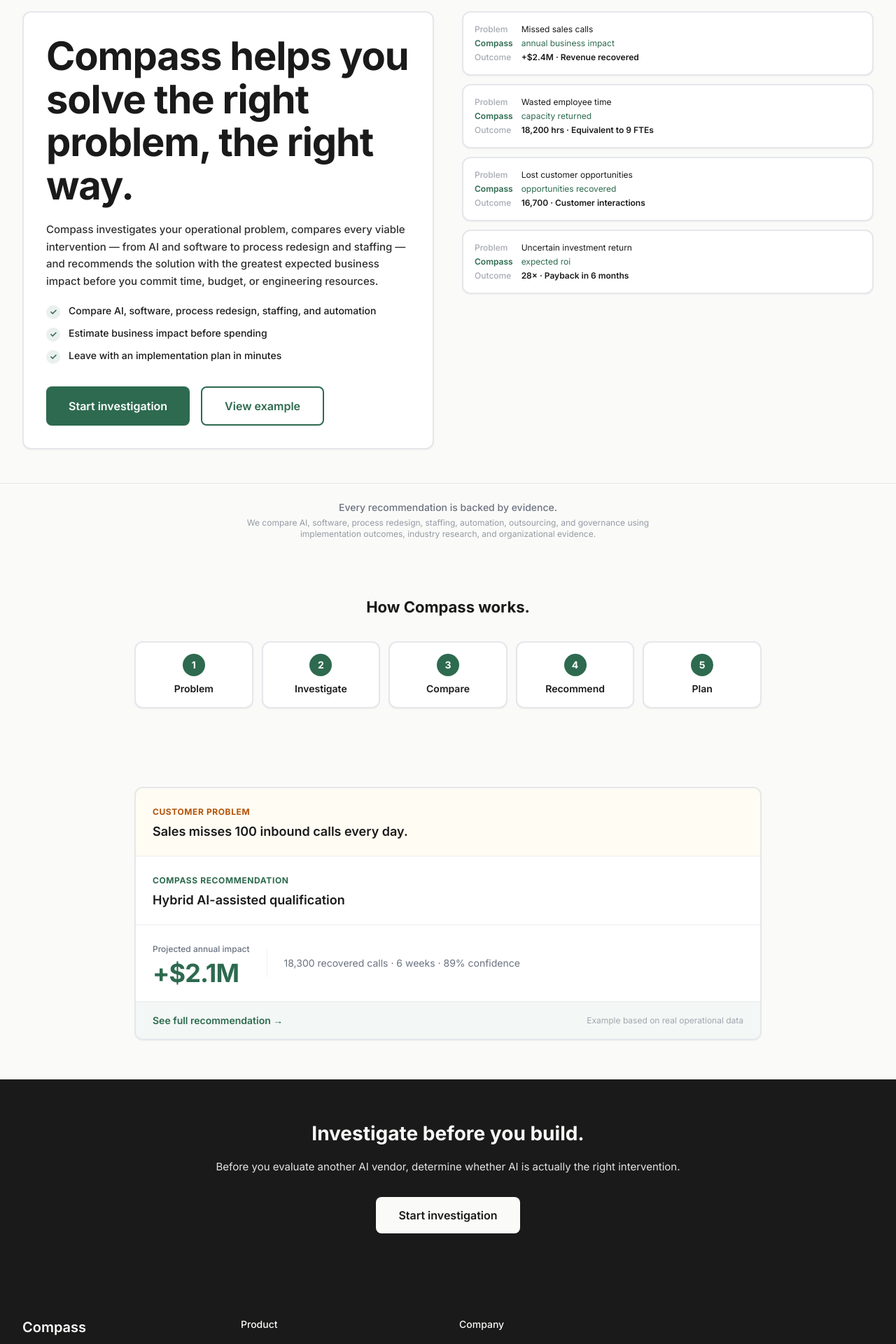
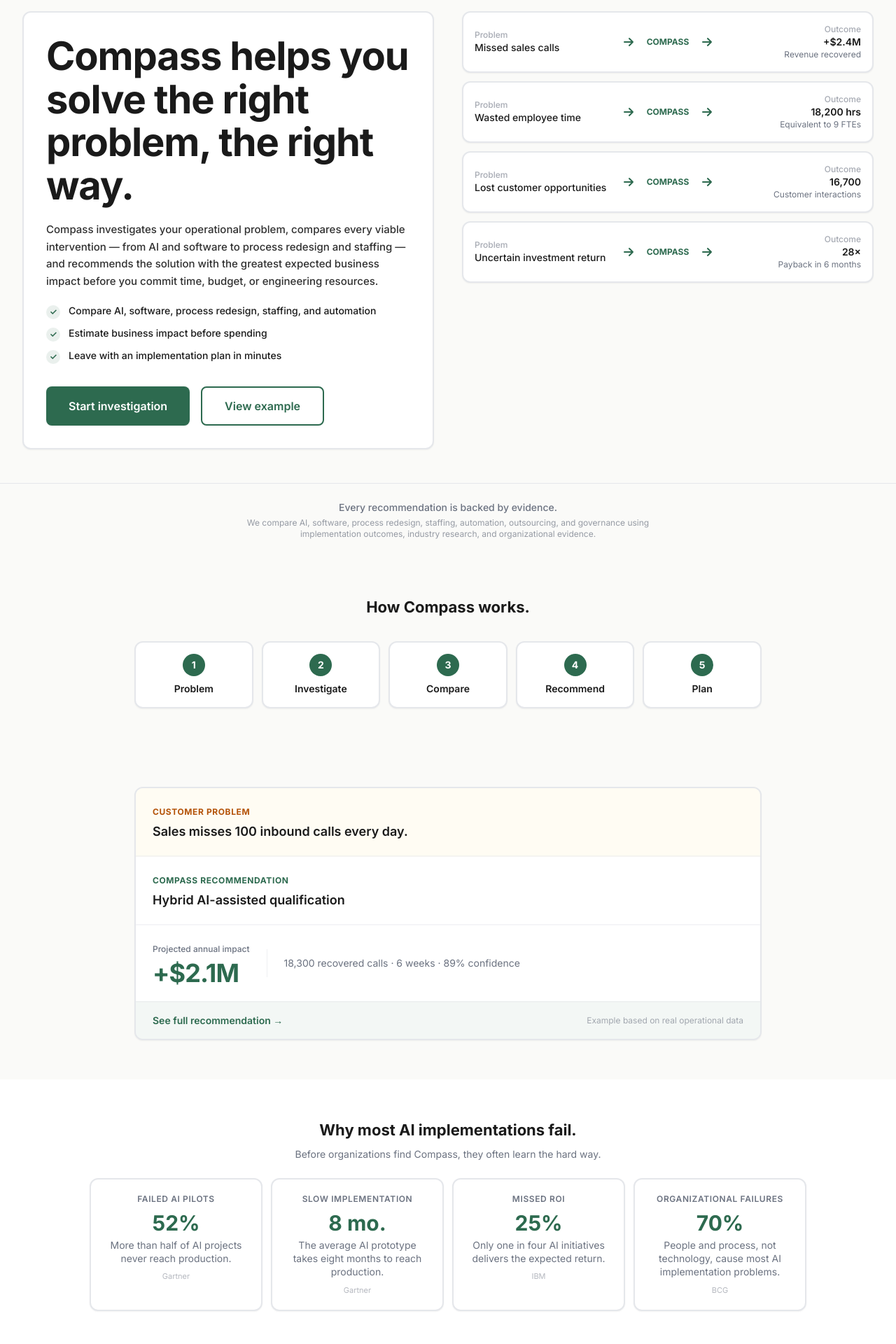
Before and after one commit to smithar106/Compass-Web, a Next.js app: page / in a window 1280 px wide. Shown: the part 80-2000 px from the top of the page at 70% size. Built offline with nearby package versions, Linux system fonts and the light colour scheme.

Commit message:
feat: arrow flow cards, statistics section back with 4 clear cards

```diff
--- a/src/app/page.tsx
+++ b/src/app/page.tsx
@@ -1,5 +1,6 @@
 import Link from "next/link";
 import { site } from "@/content/site";
+import { researchStatistics } from "@/data/research";
 
 export default function HomePage() {
   return (
@@ -40,13 +41,25 @@
             <div className="space-y-3">
               {site.hero.outcomes.map((o) => (
                 <div key={o.label} className="border-2 border-border rounded-xl bg-white p-4 shadow-sm">
-                  <div className="grid grid-cols-[auto_1fr] gap-x-3 gap-y-1 text-xs">
-                    <span className="text-stone/60 font-medium">Problem</span>
-                    <span className="text-ink">{o.problem}</span>
-                    <span className="text-forest font-semibold">Compass</span>
-                    <span className="text-forest">{o.label.toLowerCase()}</span>
-                    <span className="text-stone/60 font-medium">Outcome</span>
-                    <span className="text-ink font-semibold">{o.value} &middot; {o.detail}</span>
+                  <div className="flex items-center gap-3">
+                    <div className="flex-1 min-w-0">
+                      <p className="text-xs text-stone/60 font-medium">Problem</p>
+                      <p className="text-sm text-ink font-medium truncate">{o.problem}</p>
+                    </div>
+                    <svg className="w-6 h-6 text-forest flex-shrink-0" fill="none" viewBox="0 0 24 24" stroke="currentColor">
+                      <path strokeLinecap="round" strokeLinejoin="round" strokeWidth={2} d="M13 7l5 5m0 0l-5 5m5-5H6" />
+                    </svg>
+                    <div className="flex-shrink-0 w-16 text-center">
+                      <p className="text-xs font-bold text-forest uppercase">Compass</p>
+                    </div>
+                    <svg className="w-6 h-6 text-forest flex-shrink-0" fill="none" viewBox="0 0 24 24" stroke="currentColor">
+                      <path strokeLinecap="round" strokeLinejoin="round" strokeWidth={2} d="M13 7l5 5m0 0l-5 5m5-5H6" />
+                    </svg>
+                    <div className="flex-1 min-w-0 text-right">
+                      <p className="text-xs text-stone/60 font-medium">Outcome</p>
+                      <p className="text-sm text-ink font-semibold">{o.value}</p>
+                      <p className="text-xs text-stone">{o.detail}</p>
+                    </div>
                   </div>
                 </div>
               ))}
@@ -108,6 +121,24 @@
         </div>
       </section>
 
+      {/* Statistics */}
+      <section className="py-[3.5rem] px-4 sm:px-6 lg:px-8 bg-white">
+        <div className="mx-auto max-w-5xl">
+          <h2 className="text-[22px] font-bold text-ink text-center">Why most AI implementations fail.</h2>
+          <p className="mt-2 text-sm text-stone text-center">Before organizations find Compass, they often learn the hard way.</p>
+          <div className="mt-6 grid grid-cols-2 md:grid-cols-4 gap-3">
+            {researchStatistics.map((stat) => (
+              <div key={stat.label} className="border-2 border-border rounded-xl p-5 bg-white shadow-sm text-center">
+                <p className="text-xs font-semibold text-stone uppercase tracking-wider">{stat.label}</p>
+                <p className="text-3xl font-bold text-forest mt-2">{stat.value}</p>
+                <p className="text-sm text-stone mt-1 leading-snug">{stat.detail}</p>
+                <p className="text-[11px] text-stone/50 mt-2">{stat.source}</p>
+              </div>
+            ))}
+          </div>
+        </div>
+      </section>
+
       {/* CTA */}
       <section className="py-[3.5rem] bg-ink text-cream px-4 sm:px-6 lg:px-8">
         <div className="mx-auto max-w-3xl text-center">
--- a/src/data/research.ts
+++ b/src/data/research.ts
@@ -66,8 +66,8 @@
 ];
 
 export const researchStatistics: ResearchStatistic[] = [
-  { value: "52%", label: "Never reach production", detail: "On average, fewer than half of AI projects progress into production.", source: "Gartner" },
-  { value: "8 mo.", label: "Prototype to production", detail: "The average AI project takes eight months to cross that gap.", source: "Gartner" },
-  { value: "25%", label: "Deliver expected ROI", detail: "Only one quarter of AI initiatives have generated the return CEOs expected.", source: "IBM" },
-  { value: "70%", label: "Organizational challenges", detail: "People and process, not algorithms, cause most AI implementation problems.", source: "BCG" },
+  { value: "52%", label: "Failed AI pilots", detail: "More than half of AI projects never reach production.", source: "Gartner" },
+  { value: "8 mo.", label: "Slow implementation", detail: "The average AI prototype takes eight months to reach production.", source: "Gartner" },
+  { value: "25%", label: "Missed ROI", detail: "Only one in four AI initiatives delivers the expected return.", source: "IBM" },
+  { value: "70%", label: "Organizational failures", detail: "People and process, not technology, cause most AI implementation problems.", source: "BCG" },
 ];
```
